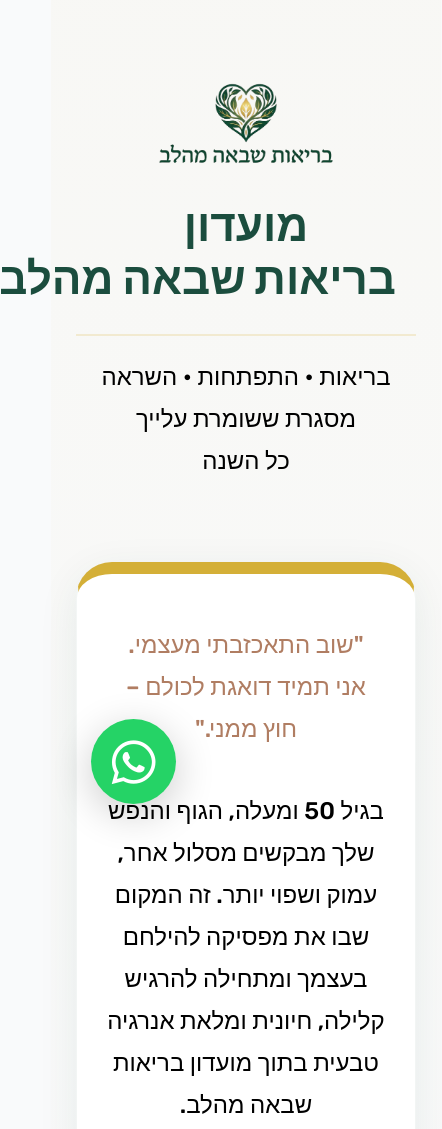
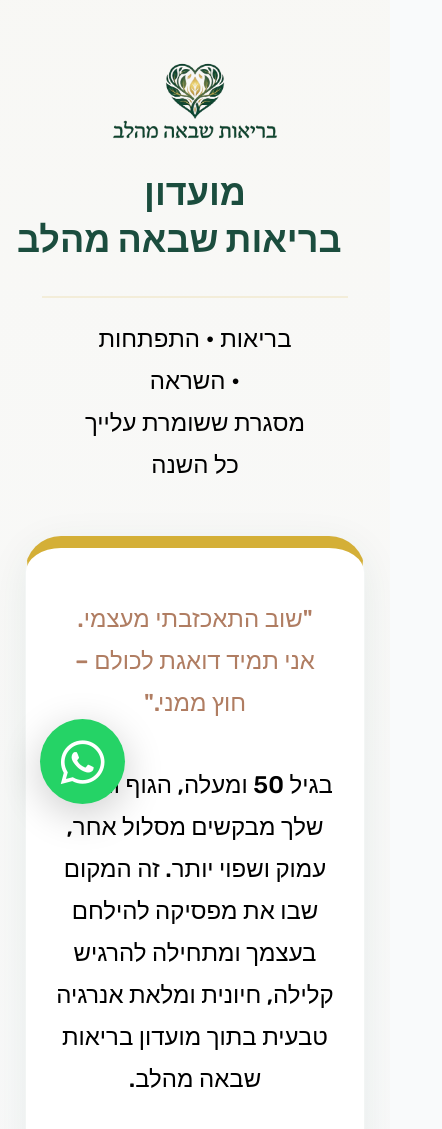
Before and after one commit to rivkaol/club-rivka, a plain HTML site: page index.html in a window 390 px wide. Shown: the top 1129 px of the page, 442 px wide, since content can reach past the window. Drawn offline with Linux system fonts and the light colour scheme.

Commit message:
Update index.html

```diff
--- a/index.html
+++ b/index.html
@@ -50,25 +50,27 @@
             line-height: 2.0;
             font-size: var(--base-font-size);
             overflow-x: hidden;
-            /* Removed padding-top as the sticky nav is gone */
         }
 
         h1, h2, h3, h4 {
             color: var(--text-main);
             font-weight: 800;
-            line-height: 1.25;
+            line-height: 1.2;
             text-wrap: balance;
             margin-bottom: 2.5rem;
+            text-align: center; /* Ensure all headings are centered */
         }
 
+        /* Responsive H1 fixing the "cut-off" issue */
         h1 {
-            font-size: clamp(44px, 12vw, 85px);
-            margin-top: 40px;
-            margin-bottom: 2rem;
-            padding: 0 15px; /* Extra air from sides */
+            font-size: clamp(34px, 8vw, 75px); /* Adjusted for better scaling */
+            margin: 40px auto 2.5rem;
+            max-width: 95%; /* Prevent touching edges */
+            padding: 0 20px;
         }
-        h2 { font-size: clamp(34px, 7vw, 50px); }
-        h3 { font-size: clamp(28px, 6vw, 40px); }
+
+        h2 { font-size: clamp(30px, 7vw, 50px); }
+        h3 { font-size: clamp(26px, 6vw, 40px); }
 
         p {
             margin-bottom: 2.5rem;
@@ -86,37 +88,39 @@
         .text-center { text-align: center; }
 
         .section-padding {
-            padding: 120px 0;
+            padding: 100px 0;
         }
 
         /* --- Hero Section Elements --- */
         .hero {
             background: linear-gradient(180deg, rgba(212, 175, 55, 0.03) 0%, rgba(249, 250, 251, 1) 100%);
-            padding: 80px 0;
+            padding: 60px 0 100px;
             text-align: center;
         }
 
         .hero-logo {
-            margin-bottom: 30px;
+            margin-bottom: 25px;
             display: flex;
             justify-content: center;
+            width: 100%;
         }
 
         .hero-logo img {
-            max-height: 120px;
+            max-height: 110px;
             width: auto;
+            max-width: 80%; /* Safety for very small screens */
             object-fit: contain;
         }
 
         .hero .subtitle {
-            font-size: clamp(1.8rem, 5vw, 2.4rem);
+            font-size: clamp(1.6rem, 4vw, 2.2rem);
             font-weight: 500;
             color: var(--text-secondary);
-            margin-bottom: 80px;
+            margin: 0 auto 80px;
             display: inline-block;
-            padding: 15px 40px;
-            border-top: 2px solid rgba(212, 175, 55, 0.2);
-            padding-top: 30px;
+            padding: 25px 40px 0;
+            border-top: 2px solid rgba(212, 175, 55, 0.15);
+            max-width: 90%;
         }
 
         .hero-box {
@@ -204,7 +208,7 @@
         .solution-section {
             background: linear-gradient(135deg, #ffffff 0%, #fffdf2 50%, #ffffff 100%);
             position: relative;
-            padding: 140px 0;
+            padding: 120px 0;
         }
 
         .feature-item {
@@ -284,32 +288,35 @@
             }
 
             h1 {
-                font-size: 44px !important;
-                line-height: 1.2;
-                margin-top: 20px;
-                margin-bottom: 1.8rem;
-                padding: 0 20px; /* Better margin from screen edges */
+                font-size: 36px !important; /* Scaled down for mobile safety */
+                line-height: 1.3;
+                margin-top: 25px;
+                margin-bottom: 2rem;
+                padding: 0 15px;
+                text-align: center;
+                display: block;
+                width: 100%;
             }
 
             .hero-logo img {
-                max-height: 90px;
+                max-height: 85px;
             }
 
-            h2 { font-size: 38px; line-height: 1.3; }
-            h3 { font-size: 32px; font-weight: 800; }
+            h2 { font-size: 34px; line-height: 1.3; }
+            h3 { font-size: 30px; font-weight: 800; }
 
             .hero .subtitle {
                 font-size: 22px;
                 line-height: 1.5;
-                padding: 20px 25px;
-                margin-bottom: 60px;
+                padding: 20px 15px 0;
+                margin-bottom: 50px;
             }
 
             .section-padding { padding: 80px 0; }
 
-            .hero-box { padding: 50px 20px; border-radius: 36px; }
-            .feature-item { padding: 50px 20px; border-radius: 36px; }
-            .card-interactive { padding: 50px 20px; }
+            .hero-box { padding: 50px 25px; border-radius: 36px; }
+            .feature-item { padding: 50px 25px; border-radius: 36px; }
+            .card-interactive { padding: 50px 25px; }
 
             .pricing-container { gap: 60px; margin-top: 120px; }
             .price-card { padding: 70px 20px; }
@@ -361,12 +368,12 @@
     <!-- Hero Section -->
     <header class="hero">
         <div class="container">
-            <!-- Logo moved here from Nav -->
             <div class="hero-logo">
                 <img src="loge.png" alt="לוגו בריאות שבאה מהלב">
             </div>
 
             <h1>מועדון בריאות&nbsp;שבאה&nbsp;מהלב</h1>
+
             <p class="subtitle">בריאות • התפתחות • השראה <br> מסגרת ששומרת עלייך כל השנה</p>
 
             <div class="hero-box">
@@ -483,7 +490,7 @@
                     <img src="profile.jpg.jpg" alt="רבקה הולצברג" style="border-radius: 48px; border: 15px solid #F9FAFB; box-shadow: var(--shadow-premium); width: 100%;">
                 </div>
                 <div style="flex: 2; min-width: 360px;">
-                    <h2 style="font-size: 3.2rem;">נעים מאוד, רבקה&nbsp;הולצברג</h2>
+                    <h2 style="font-size: 3.2rem; text-align: right;">נעים מאוד, רבקה&nbsp;הולצברג</h2>
                     <p style="font-size: 1.6rem; font-weight: 700; color: var(--primary-green);">מאמנת לבריאות טבעית בשיטת Multi Detox מעל ל-12 שנים.</p>
                     <p>
                         אחרי שעברתי בעצמי מסע אישי של ריפוי ושינוי הרגלים, הקדשתי את העשור האחרון לליווי אלפי נשים במועדון בריאות שבאה מהלב. המשימה שלי היא לעזור לך להחזיר לעצמך את האנרגיה והחיוניות, בלי קיצוניות ובלי "מלחמות" מיותרות עם הגוף שלך.
```
